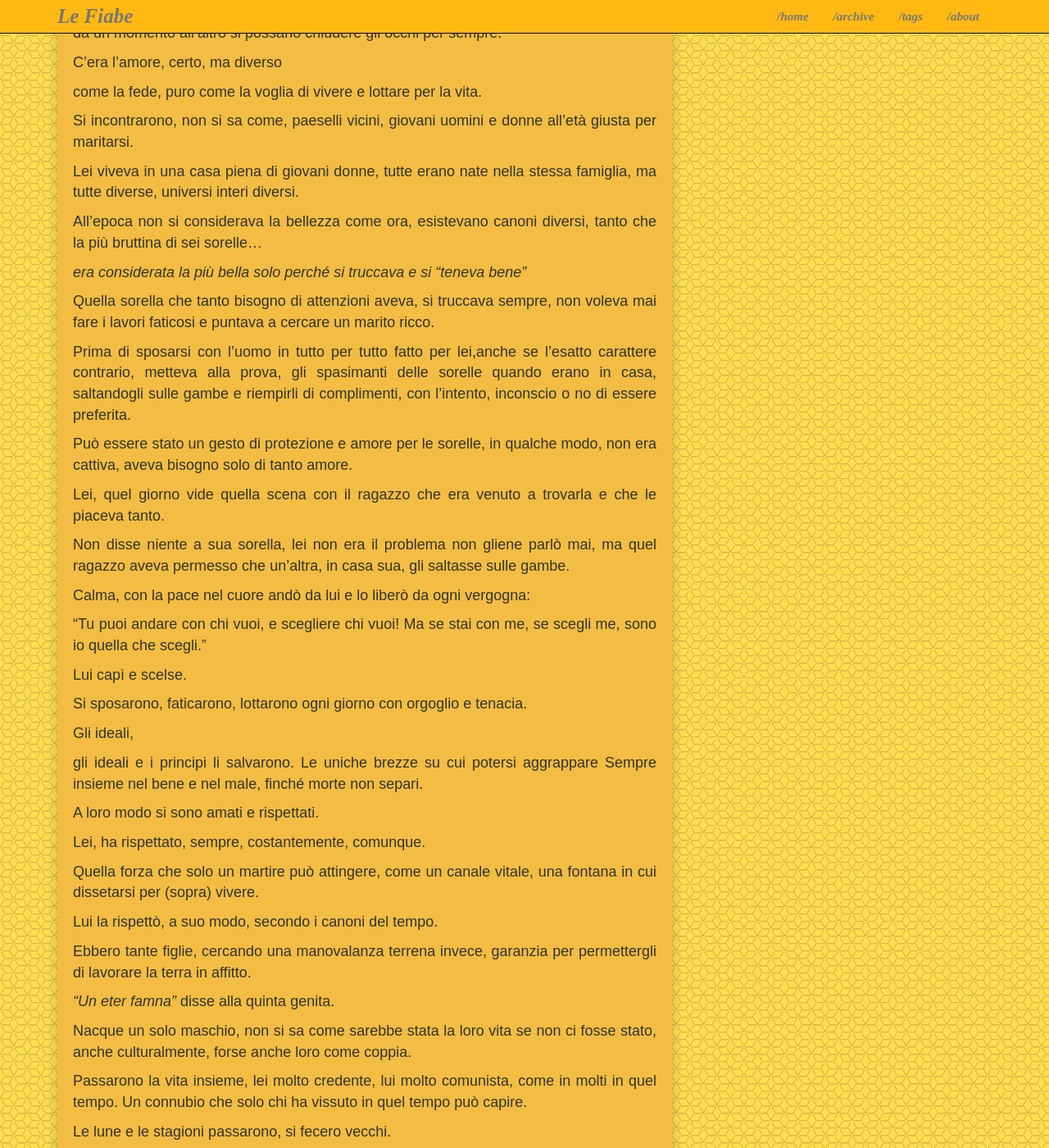
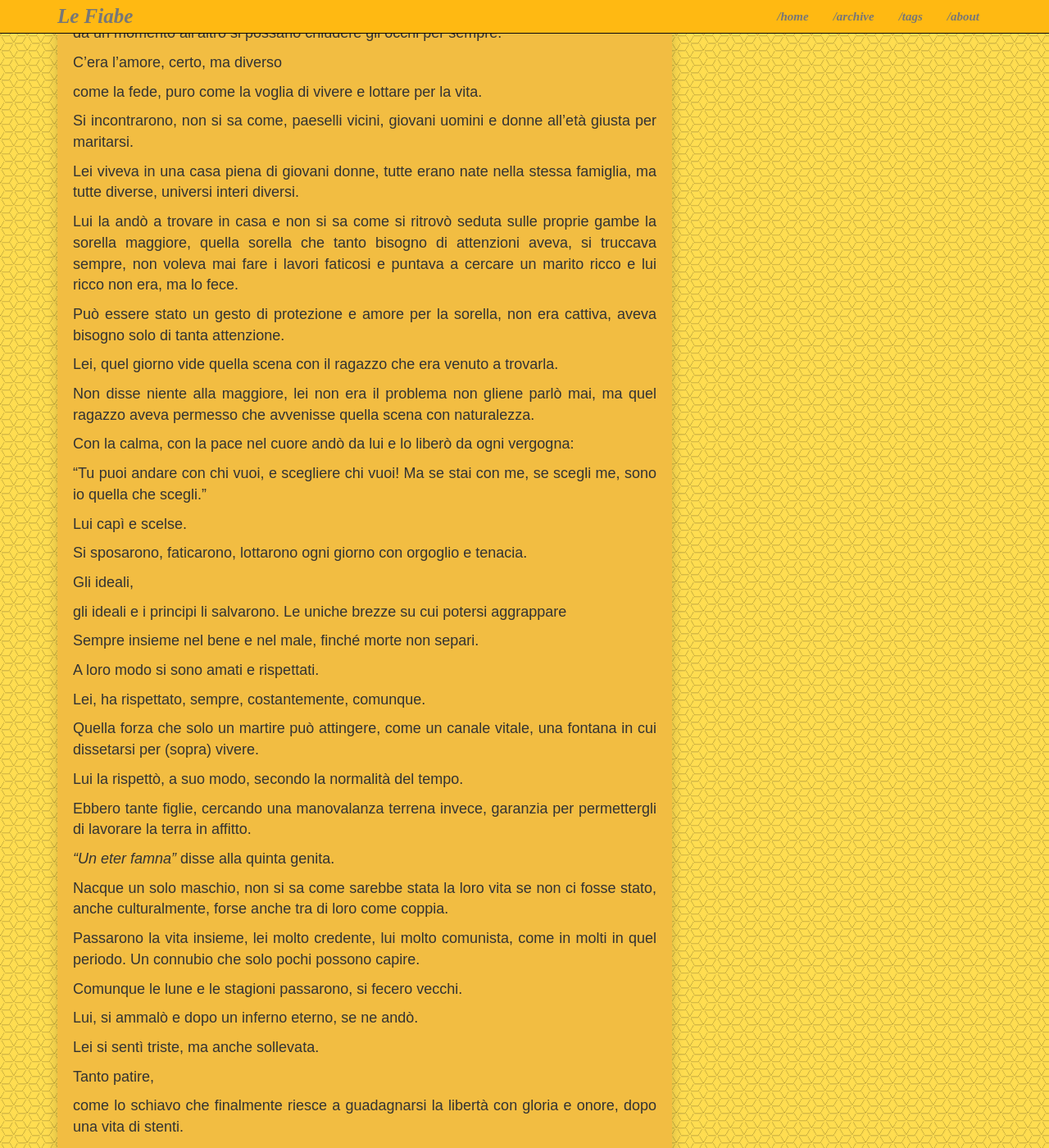
Before and after one commit to saramasi/saramasi.github.io, a Jekyll site: the page built from _posts/2018-02-08-brezza.md, in a window 1280 px wide and 1400 px high, scrolled down 442 px. Shown: the whole window at 82% size. Built offline with Jekyll 4.4.1, drawn with Linux system fonts in a browser that asks for light colours; some web fonts are replaced; some of the changed text lies outside the part shown.

Commit message:
Create 2018-02-08-brezza.md

```diff
--- a/_posts/2018-02-08-brezza.md
+++ b/_posts/2018-02-08-brezza.md
@@ -23,21 +23,15 @@
 
 Lei viveva in una casa piena di giovani donne, tutte erano nate nella stessa famiglia, ma tutte diverse, universi interi diversi.
 
-All'epoca non si considerava la bellezza come ora, esistevano canoni diversi, tanto che la più bruttina di sei sorelle...
+Lui la andò a trovare in casa e non si sa come si ritrovò seduta sulle proprie gambe la sorella maggiore, quella sorella che tanto bisogno di attenzioni aveva, si truccava sempre, non voleva mai fare i lavori faticosi e puntava a cercare un marito ricco e lui ricco non era, ma lo fece.
 
-_era considerata la più bella solo perché si truccava e si "teneva bene"_
+Può essere stato un gesto di protezione e amore per la sorella, non era cattiva, aveva bisogno solo di tanta attenzione.
 
-Quella sorella che tanto bisogno di attenzioni aveva, si truccava sempre, non voleva mai fare i lavori faticosi e puntava a cercare un marito ricco.
+Lei, quel giorno vide quella scena con il ragazzo che era venuto a trovarla.
 
-Prima di sposarsi con l'uomo in tutto per tutto fatto per lei,anche se l'esatto carattere contrario, metteva alla prova, gli spasimanti delle sorelle quando erano in casa, saltandogli sulle gambe e riempirli di complimenti, con l'intento, inconscio o no di essere preferita.
+Non disse niente alla maggiore, lei non era il problema non gliene parlò mai, ma quel ragazzo aveva permesso che avvenisse quella scena con naturalezza.
 
-Può essere stato un gesto di protezione e amore per le sorelle, in qualche modo, non era cattiva, aveva bisogno solo di tanto amore.
-
-Lei, quel giorno vide quella scena con il ragazzo che era venuto a trovarla e che le piaceva tanto.
-
-Non disse niente a sua sorella, lei non era il problema non gliene parlò mai, ma quel ragazzo aveva permesso che un'altra, in casa sua, gli saltasse sulle gambe.
-
-Calma, con la pace nel cuore andò da lui e lo liberò da ogni vergogna:
+Con la calma, con la pace nel cuore andò da lui e lo liberò da ogni vergogna:
 
 "Tu puoi andare con chi vuoi, e scegliere chi vuoi! Ma se stai con me, se scegli me, sono io quella che scegli."
 
@@ -48,6 +42,7 @@
 Gli ideali,
 
 gli ideali e i principi li salvarono. Le uniche brezze su cui potersi aggrappare
+
 Sempre insieme nel bene e nel male, finché morte non separi.
 
 A loro modo si sono amati e rispettati.
@@ -56,17 +51,17 @@
 
 Quella forza che solo un martire può attingere, come un canale vitale, una fontana in cui dissetarsi per (sopra) vivere.
 
-Lui la rispettò, a suo modo, secondo i canoni del tempo.
+Lui la rispettò, a suo modo, secondo la normalità del tempo.
 
 Ebbero tante figlie, cercando una manovalanza terrena invece, garanzia per permettergli di lavorare la terra in affitto.
 
 _"Un eter famna"_  disse alla quinta genita.
 
-Nacque un solo maschio, non si sa come sarebbe stata la loro vita se non ci fosse stato, anche culturalmente, forse anche loro come coppia.
+Nacque un solo maschio, non si sa come sarebbe stata la loro vita se non ci fosse stato, anche culturalmente, forse anche tra di loro come coppia.
 
-Passarono la vita insieme, lei molto credente, lui molto comunista, come in molti in quel tempo. Un connubio che solo chi ha vissuto in quel tempo può capire.
+Passarono la vita insieme, lei molto credente, lui molto comunista, come in molti in quel periodo. Un connubio che solo pochi possono capire.
 
-Le lune e le stagioni passarono, si fecero vecchi.
+Comunque le lune e le stagioni passarono, si fecero vecchi.
 
 Lui, si ammalò e dopo un inferno eterno,
 se ne andò.
@@ -75,9 +70,9 @@
 
 Tanto patire,
 
-come lo schiavo che finalmente riesce a guadagnarsi la libertà con gloria e onore, nel bene e nel male, dopo una vita di stenti.
+come lo schiavo che finalmente riesce a guadagnarsi la libertà con gloria e onore, dopo una vita di stenti.
 
-Forse si prova una sorta di paura della libertà, perché la libertà fa paura e perché non si sa che cosa è, ma lo si sente.
+Forse si prova una sorta di paura della libertà, perché la libertà fa paura e perché non si sa che cosa è, ma lo si sente ed è lì, di fianco a te, sempre.
 
 Lei, c'era riuscita, aveva trasformato il suo amore, quello che si necessita fare nella vita, non nel suo uomo, ma negli altri, chiunque.
 
@@ -85,7 +80,7 @@
 
 Ma nel suo popolo non c'era la cultura dell'amarsi per amare, non le era mai stato insegnato e si ammalò.
 
-Con tenacia e attaccamento all'amore per la vita riuscì a guarire, ma divenne sempre più debole da quel momento. Sempre di più.
+Con tenacia e attaccamento alla vita riuscì a guarire, ma divenne sempre più debole da quel momento. Sempre di più.
 
 Fino a quando il suo corpo non cedette, doveva succedere, dato che l'anima non sarebbe mai ceduta per prima.
 
@@ -119,40 +114,42 @@
 Si guardarono, si videro, fu un attimo impercettibile di silenzio pieno
 e il loro amore nacque.
 
-Si presentarono con la voce, si toccarono con le mani e sentirono nell'anima.
+Si presentarono con la voce, si toccarono con le mani e si sentirono con l'anima.
 
 Lui era molto più giovane di lei, ma cosa poteva centrare in quel momento?
 
-Quando si guardavano, l'età era irrilevante
+Quando si guardavano, l'età era irrilevante e non smettevano mai di guardarsi.
 
-e non smettevano mai di guardarsi.
+Lei godeva quando lui le parlava, la pettinava, celebrando il loro amore materialmente in questa vita terrena.
 
-Lei godeva quando lui le parlava, la pettinava, celebrando il loro amore in questa vita terrena.
 La brezza pura e potente dell'amore a braccetto con la realtà.
 
 Lei non aveva più tanta voglia di andarsene, ma lo aveva desiderato così tanto prima e il loro amore,...
 
 Come quando scegli di voler cambiare vita e andare in un'altra parte del mondo con mille progetti e sogni magnifici poi,
 
-prima della partenza arriva l'amore della tua vita, (di una vita o di un'ora)
+prima della partenza arriva una persona speciale e potente, le sensazioni contradittorie dentro che si manifestano sono così forti e contrastanti da rischiare la pazzia.
 
-le sensazioni dentro che si manifestano sono così forti e contrastanti da rischiare la pazzia.
+Lì capisci, come l'orgasmo, nessuno ti dice cos'è
 
-Lì capisci, come l'orgasmo, nessuno ti dice cos'è e potrai provarlo tante volte in una vita o mai, ma quando arriva, concepisci tutto.
+e nella vita potrai provarlo tante volte o mai, ma quando arriva, lo senti.
 
-Lo guardò tanto, lo chiamò, gli strinse la mano e gli chiese di avvicinare l'orecchio alla sua bocca
+Lo guardò tanto, lei lo guardava sempre e si ammaliava alla sua presenza,
+
+lo chiamò, gli strinse la mano e in quel giusto attimo gli chiese di avvicinare l'orecchio alla sua bocca
 
 _"Mi hai rapito il cuore!"_
 
 _"Ma Olga,...Nessuno mi aveva mai detto una cosa così!"_
 
 Si amarono e dicendoselo si dissero addio.
+Con una tale profondità ed eternità da essere quasi certi che fosse più un'arrivederci.
 
 Quelle cose che si sentono e basta.
 
 Lei aveva una meta, doveva chiudere un cerchio.
 
-Uno di quei cerchi che si crea quando si è piccole, quando si sogna il grande amore, quello puro ed etereo.
+Uno di quei cerchi che si crea quando si è piccole, quando si sogna il grande amore, quello puro ed etereo, doveva trovarlo prima di andarsene.
 
 Ce la fece, ci riuscì e poté andarsene e se ne andò.
 
```
Also changed, not shown: other parts of _posts/2018-02-08-brezza.md (+3 -3 lines).
